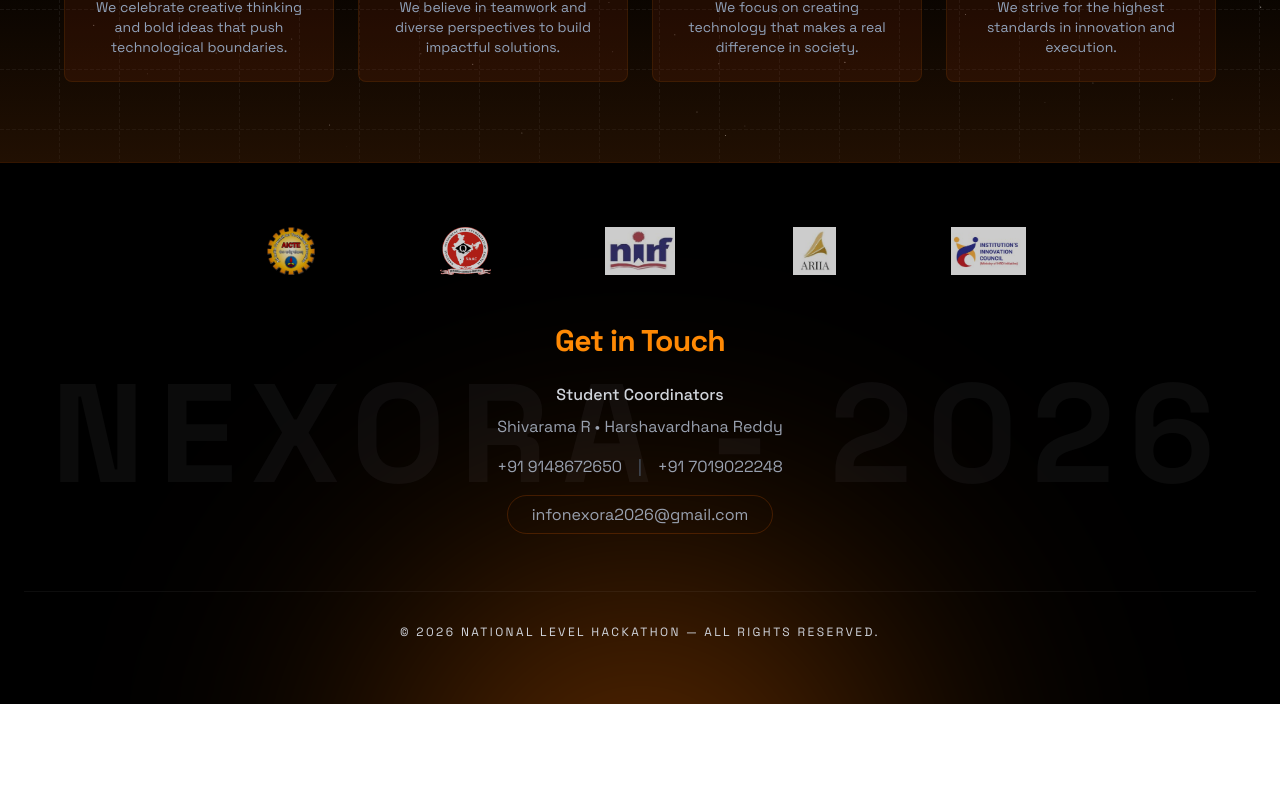
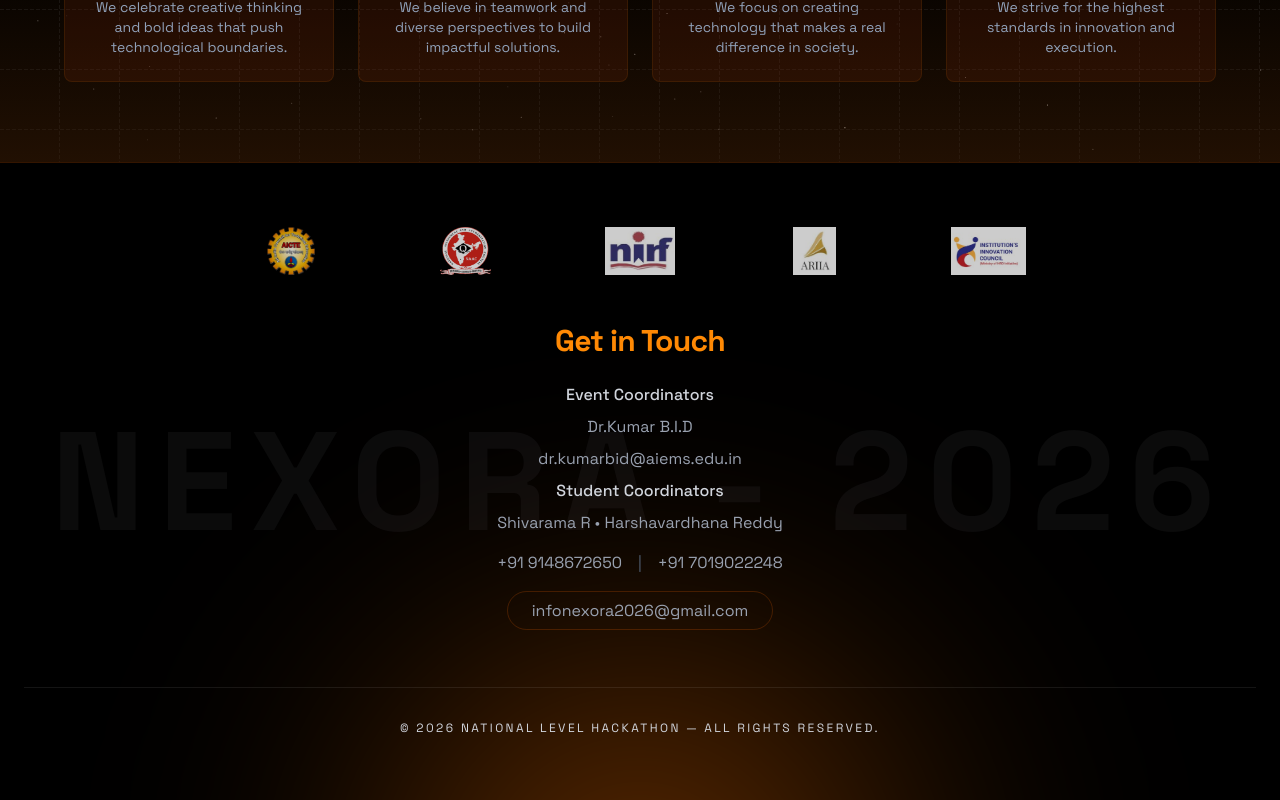
Before and after one commit to SimonLeo28/Nexora-2026, a React (Vite) app: page /about in a window 1280 px wide. Shown: the part 1310-2110 px from the top of the page. Before the commit the page ends 2014 px from the top, so only its background shows below. Built offline with nearby package versions, Linux system fonts and the light colour scheme; the HTML template or start-up script is replaced by a standard one.

Commit message:
small changes updated

```diff
--- a/src/Pages/About.jsx
+++ b/src/Pages/About.jsx
@@ -262,7 +262,7 @@ export default function About() {
                                 </h2>
 
                                 <p className="text-slate-300 text-lg mb-4 leading-relaxed">
-                                To inspire the next generation of
+                                    To inspire the next generation
                                     <span className="text-orange-400 font-semibold"> innovators </span>
                                     by creating a platform where students
                                     <span className="text-orange-400 font-semibold"> collaborate, experiment, and build </span>
@@ -304,7 +304,7 @@ export default function About() {
                                     },
                                     {
                                         title: "Participation",
-                                  text: "Students from any college in India can join"
+                                        text: "Students of Engineering from any college across the nation"
                                     },
                                 ].map((item) => (
                                     <div key={item.title} className="group">
--- a/src/Pages/Contact.jsx
+++ b/src/Pages/Contact.jsx
@@ -176,8 +176,10 @@ export default function Contact() {
                   className="text-slate-400 text-sm hover:text-orange-400"
                 >
                   Amruta Institute of Engineering and Management Sciences <br />
-                  Bidadi Industrial Town <br />
-                  Bengaluru - 562109
+                  Near Toyota Kirloskar Motors Road, <br />
+                  Bidadi Industrial Town, <br />
+                  Ramanagaram, <br />
+                  Bengaluru, Karnataka - 562109
                 </a>
               </div>
             </div>
--- a/src/Pages/ThemesPage.jsx
+++ b/src/Pages/ThemesPage.jsx
@@ -21,6 +21,12 @@ const problems = [
       This theme challenges participants to build deployable AI solutions that solve real societal
       or industrial problems while adhering to responsible AI principles. Teams should focus on
       developing solutions that are not only innovative but also practical and scalable.`,
+
+    note:
+      `All participating teams are required to bear their own expenses, including components, laptops,
+      chargers, and other necessary resources. Accommodation will be arranged by the organizing committee.
+      Teams participating in Civil, Robotics, and Mechanical themes must demonstrate their innovation through
+      a functional prototype rather than static models.`,
   },
   {
     id: 2,
@@ -37,6 +43,10 @@ const problems = [
       solutions, FPGA or microcontroller-based innovations, signal processing applications, or low-
       power electronic designs. The goal is to create practical and efficient systems that address real-
       world technological challenges.`,
+    note:
+      `All participating teams are required to bear their own expenses, including components, laptops, chargers,
+      and other necessary resources. Accommodation will be arranged by the organizing committee. Teams participating
+      in Civil, Robotics, and Mechanical themes must demonstrate their innovation through a functional prototype rather than static models.`,
   },
   {
     id: 3,
@@ -55,6 +65,11 @@ const problems = [
       auditing systems. Projects should demonstrate how blockchain and cybersecurity principles
       can enhance trust, transparency, and resilience in industries like finance, healthcare, supply
       chain, government, and IoT networks.`,
+    note:
+      `All participating teams are required to bear their own expenses, including components, laptops,
+      chargers, and other necessary resources. Accommodation will be arranged by the organizing committee.
+      Teams participating in Civil, Robotics, and Mechanical themes must demonstrate their innovation through
+      a functional prototype rather than static models.`,
   },
   {
     id: 4,
@@ -70,6 +85,11 @@ const problems = [
       inspection systems, or AI-driven robotics applications. The focus should be on building
       systems that enhance manufacturing, logistics, inspection, maintenance, or human–robot
       collaboration in industrial environments.`,
+    note:
+      `All participating teams are required to bear their own expenses, including components,
+      laptops, chargers, and other necessary resources. Accommodation will be arranged by the organizing
+      committee. Teams participating in Civil, Robotics, and Mechanical themes must demonstrate their
+      innovation through a functional prototype rather than static models.`,
   },
   {
     id: 5,
@@ -84,6 +104,11 @@ const problems = [
       The competition encourages students to think creatively about how infrastructure such as
       bridges, dams, buildings, transportation systems, and water management systems can be
       designed for the future while minimizing environmental impact.`,
+    note:
+      `All participating teams are required to bear their own expenses, including components, laptops,
+      chargers, and other necessary resources. Accommodation will be arranged by the organizing committee.
+      Teams participating in Civil, Robotics, and Mechanical themes must demonstrate their innovation through
+      a functional prototype rather than static models.`,
   },
 
   // {
@@ -227,8 +252,8 @@ export default function Themes() {
               <motion.div
                 key={problem.id}
                 className={`w-full sm:w-[48%] lg:w-[31%] max-w-sm group relative h-[420px] rounded-2xl overflow-hidden border-2 transition-all duration-500 ${selectedId === problem.id
-                    ? "border-[#ff6200]/  90 shadow-[0_0_40px_#ff620070] scale-[1.03]"
-                    : "border-white/30 hover:border-[#ff6200]/70 hover:shadow-[0_0_30px_#ff620050]"
+                  ? "border-[#ff6200]/  90 shadow-[0_0_40px_#ff620070] scale-[1.03]"
+                  : "border-white/30 hover:border-[#ff6200]/70 hover:shadow-[0_0_30px_#ff620050]"
                   }`}
                 whileHover={{ scale: selectedId === problem.id ? 1.03 : 1.04 }}
               >
@@ -236,7 +261,7 @@ export default function Themes() {
                   src={problem.image}
                   alt={problem.title}
                   className="absolute inset-0 w-full h-full object-cover brightness-140 transition-transform duration-700 group-hover:scale-100 group-hover:brightness-100"
-                  // loading="lazy"
+                // loading="lazy"
                 />
 
                 <div className="absolute inset-0 bg-gradient-to-t from-slate-950 via-slate-950/70 to-transparent pointer-events-none" />
@@ -298,6 +323,10 @@ export default function Themes() {
                     {selectedProblem.longDescription}
                   </p>
 
+                  <p className="text-orange-400 text-lg md:text-xl leading-relaxed">
+                    {selectedProblem.note}
+                  </p>
+
                   {/* You can add more structured content here later */}
                 </div>
               </motion.div>
--- a/src/components/Footer.jsx
+++ b/src/components/Footer.jsx
@@ -377,6 +377,23 @@ export default function Footer() {
           </h2>
 
           <div className="space-y-2 text-gray-400 text-sm md:text-base">
+
+            <p className="font-medium text-gray-300">Event Coordinators</p>
+            <p>
+
+              Dr.Kumar B.I.D
+            </p>
+            {/* HOD email */}
+
+            <p>
+              <a
+                href="dr.kumarbid@aiems.edu.in"
+                className="px-6 py-2 hover:text-orange-600 transition-all duration-300 "
+              >
+                dr.kumarbid@aiems.edu.in
+              </a>
+            </p>
+
             <p className="font-medium text-gray-300">Student Coordinators</p>
             <p>
               Shivarama R &bull; Harshavardhana Reddy
@@ -400,7 +417,7 @@ export default function Footer() {
             </div>
           </div>
 
-          <div className="mt-16 pt-8 border-t border-white/5">
+          <div className="mt-16 pt-8 border-t border-white/8">
             <p className="text-[10px] md:text-xs text-gray-300 uppercase tracking-[0.2em]">
               © 2026 National Level Hackathon — All rights reserved.
             </p>
--- a/src/components/Prizes.jsx
+++ b/src/components/Prizes.jsx
@@ -47,9 +47,9 @@ function PrizeCounter({ end, duration = 2.8 }) {
 
 export default function Prizes() {
   const prizes = [
-    { place: '1st Runner-up', amount: 15000, img: '/1stRunner.png', items: "Cash + Certificates + Recognition", highlights: ["Cash", "Certificates"] },
-    { place: 'Winner',        amount: 25000, img: '/winner.png',     items: "Cash + Certificates + Trophy + Medals", highlights: ["Cash", "Trophy"] },
-    { place: '2nd Runner-up', amount: 10000, img: '/2ndRunner.png',  items: "Cash + Certificates + Recognition", highlights: ["Cash", "Recognition"] },
+    { place: '1st Runner-up', amount: 15000, img: '/1stRunner.png', items: "Cash + Certificates", highlights: ["Certificates"] },
+    { place: 'Winner',        amount: 25000, img: '/winner.png',     items: "Cash + Certificates + Trophy", highlights: ["Cash", "Trophy"] },
+    { place: '2nd Runner-up', amount: 10000, img: '/2ndRunner.png',  items: "Cash + Certificates", highlights: ["Certificates"] },
   ];
 
   return (
--- a/src/components/TimeLine.jsx
+++ b/src/components/TimeLine.jsx
@@ -7,7 +7,7 @@ const timelineData = [
   { phase: "01", title: "Registration", text: "Participants register and submit their abstract for the hackathon and complete the payment.", highlights: ["register", "ideas"] },
   // { phase: "02", title: "Shortlisting", text: "Selected teams are shortlisted based on innovation and feasibility.", highlights: ["shortlisted", "innovation"] },
   { phase: "02", title: "Hackathon Day", text: "Teams collaborate and build solutions during the 24-hour hackathon.", highlights: ["collaborate", "24-hour"] },
-  { phase: "03", title: "Mentoring", text: "Industry mentors guide teams and help refine their solutions.", highlights: ["mentors", "refine"] },
+  { phase: "03", title: "Monitering", text: "Industry mentors moniter teams and help refine their solutions.", highlights: ["moniter", "refine"] },
   { phase: "04", title: "Final Pitch", text: "Teams present their projects before judges and audience.", highlights: ["present", "judges"] },
   { phase: "05", title: "Results", text: "Top teams are awarded and recognized for their innovation.", highlights: ["awarded", "innovation"] }
 ];
```
Also changed, not shown: src/components/Hero.jsx (+24 -10 lines). Lines whose indentation alone changed are shown as unchanged.
